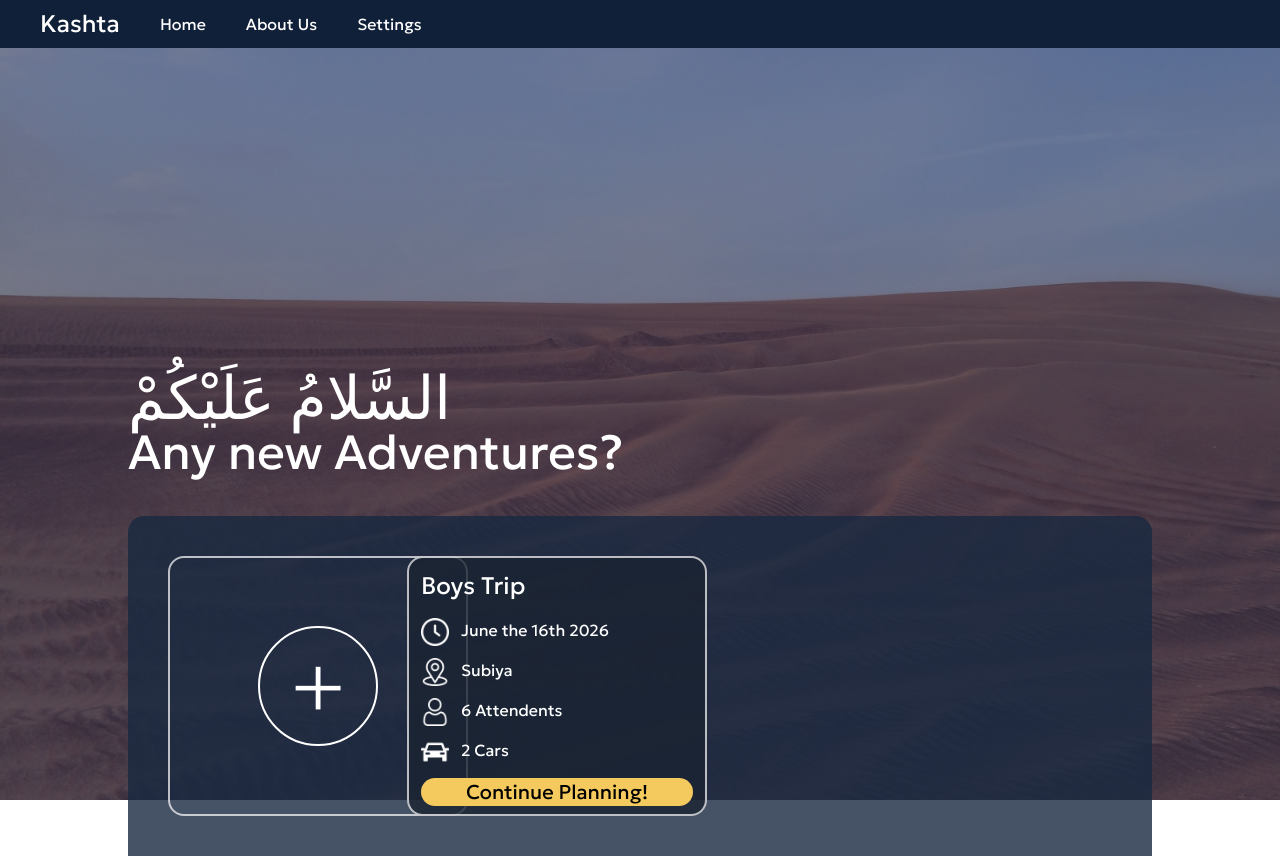
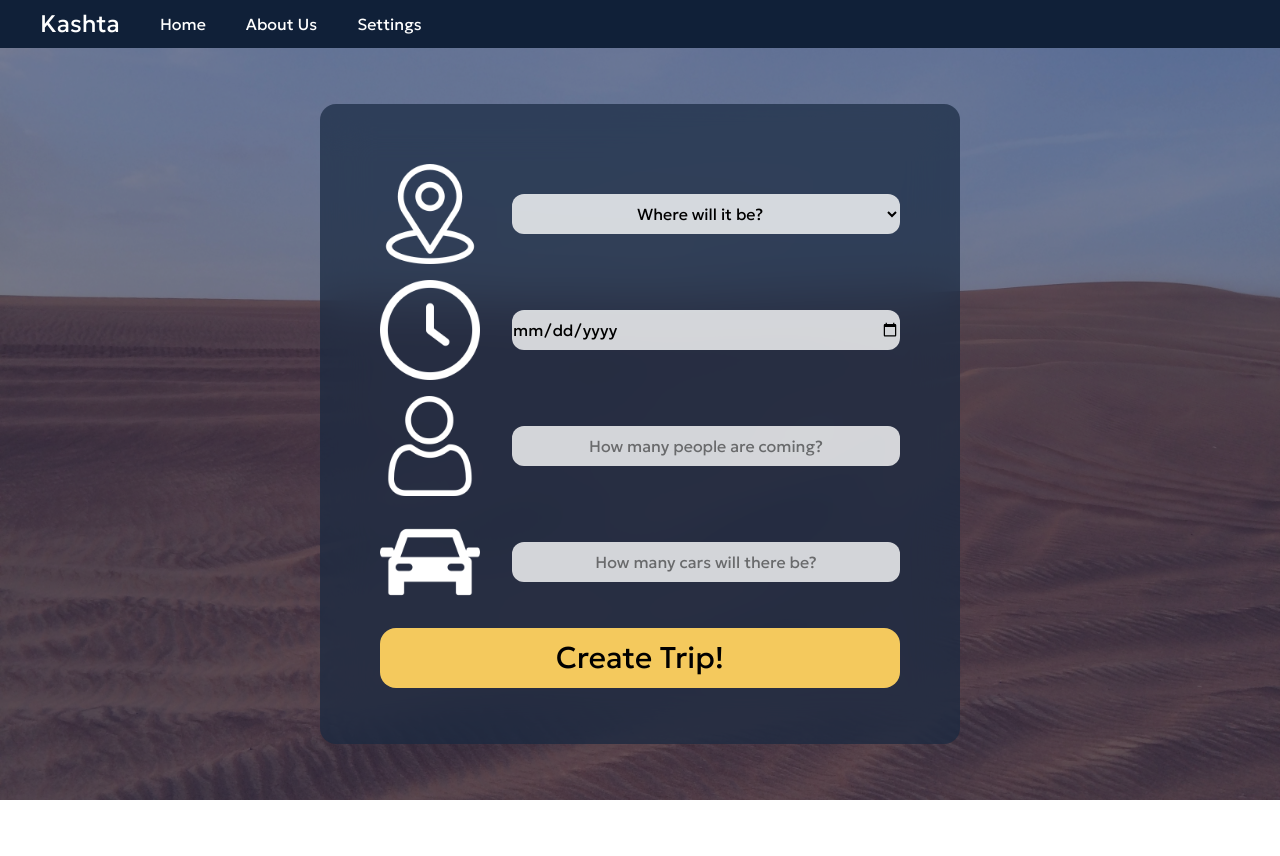
Before and after one commit to BaderMajidAlRefai/Kashta, a React (Vite) app: page / in a window 1280 px wide. After the commit the page ends 800 px from the top, so only its background shows below. Built offline with nearby package versions, Linux system fonts and the light colour scheme; a web font is replaced by a local one.

Commit message:
Finished HTML/CSS for adding a trip

```diff
--- a/src/App.tsx
+++ b/src/App.tsx
@@ -1,15 +1,16 @@
 import Header from './Components/Header.tsx'
 import Hero from './Components/hero.tsx'
-import Home from './Home.tsx'
+import CreateTrip from './CreateTrip.tsx'
+// import Home from './Home.tsx'
 
 function App() {
   return (
     <>
       <div className='min-h-screen flex flex-col'>
         <Header/>
-        <Hero>
-          <Home/>
-        </Hero>
+          <Hero>
+            <CreateTrip/>
+          </Hero>
       </div>
 
     </>
--- a/src/CreateTrip.tsx
+++ b/src/CreateTrip.tsx
@@ -1,10 +1,50 @@
-import hero from './assets/hero.jpg'
+import Hero from './Components/hero'
+import people from './assets/person.png'
+import date from './assets/time.png'
+import location from './assets/location.png'
+import cars from './assets/car.png'
+
 function CreateTrip(){
     return(
-        <div className="flex-1 bg-cover bg-center relative" style={{backgroundImage: `url(${hero})`}}>
-            <div className=' bg-blue-950/60 absolute inset-0 flex justify-center'>
+        <>
+        <Hero>
+            <div className='flex items-center'>
+                <div className='bg-[#182840]/70 backdrop-blur-xl h-160 w-160 rounded-2xl'>
+                    <form className='p-15 flex flex-col gap-4'>
+                        <div className='flex gap-8 items-center'>
+                            <img src={location} className='w-25'/>
+                            <select className='h-10 flex-1 bg-white/80 rounded-xl text-center'>
+                                <option value="" selected disabled>
+                                    Where will it be?
+                                </option>
+                                <option>Subiya</option>
+                                <option>Mutla</option>
+                                <option>Salmi</option>
+                                <option>Nuwaiseeb</option>
+                                <option>Abdaly</option>
+                                <option>Wafra</option>
 
+                            </select>
+                        </div>
+                        <div className='flex gap-8 items-center'>
+                            <img src={date} className='w-25 '/>
+                            <input type='date' className='h-10 flex-1 bg-white/80 rounded-xl text-center appearance-none outline-0 hover: focus:ring-0 focus:outline-0' placeholder='When will it be?'/>
+                        </div>
+                        <div className='flex gap-8 items-center'>
+                            <img src={people} className='w-25'/>
+                            <input className='h-10 flex-1 bg-white/80 rounded-xl text-center appearance-none outline-0 hover: focus:ring-0 focus:outline-0' placeholder='How many people are coming?'/>
+                        </div>
+                        <div className='flex gap-8 items-center'>
+                            <img src={cars} className='w-25'/>
+                            <input className='h-10 flex-1 bg-white/80 rounded-xl text-center appearance-none outline-0 hover: focus:ring-0 focus:outline-0' placeholder='How many cars will there be?'/>
+                        </div>
+                        <button className='bg-[#F4C95D] border-0 rounded-2xl pt-3 pb-3 text-center text-black text-3xl cursor-pointer'>
+                            Create Trip!
+                        </button>
+                    </form>
+                </div>
             </div>
-        </div>
+        </Hero>
+        </>
     )}
 export default CreateTrip
```
